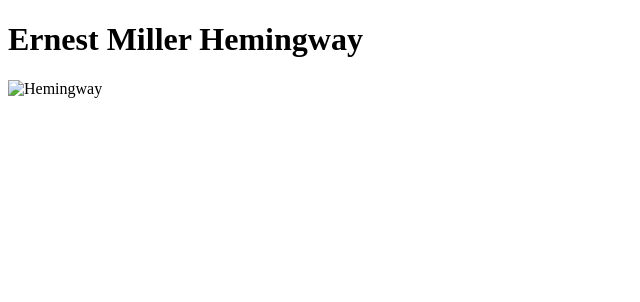
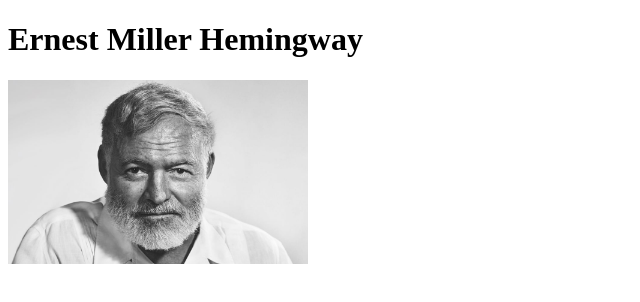
Before and after one commit to toyshell/728-html, a plain HTML site: page index.html in a window 1280 px wide. Shown: the whole page, without its empty margins (0-640 px from the left). Drawn offline with Linux system fonts and the light colour scheme.

Commit message:
added image

```diff
--- a/index.html
+++ b/index.html
@@ -8,6 +8,6 @@
 </head>
 <body>
     <h1>Ernest Miller Hemingway</h1>
-    <img width="300" src="img/E`rnest-Hemingue`y.jpeg" alt="Hemingway">
+    <img width="300" src="img/E`rnest-Hemingue`y.jpg" alt="Hemingway">
 </body>
 </html>
```
